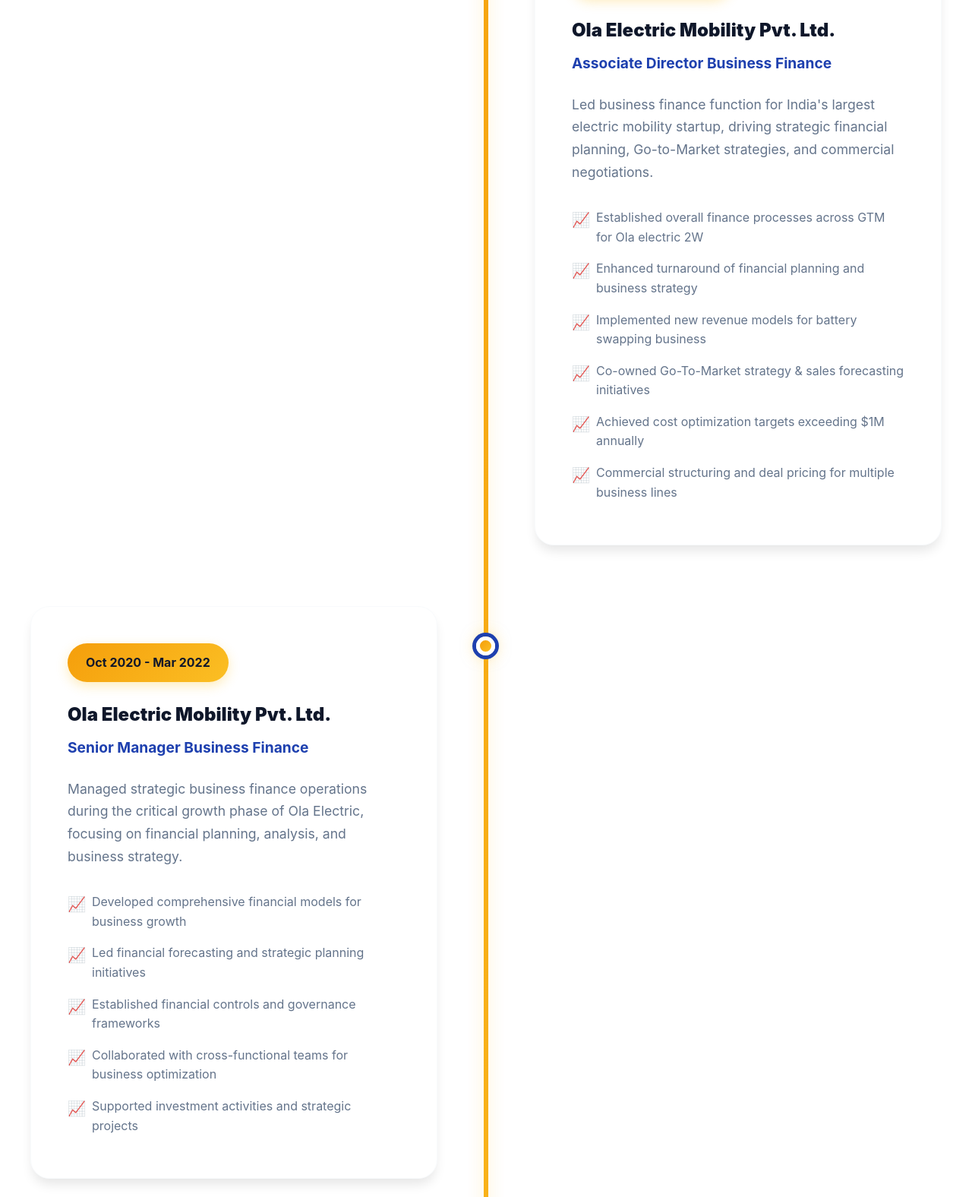
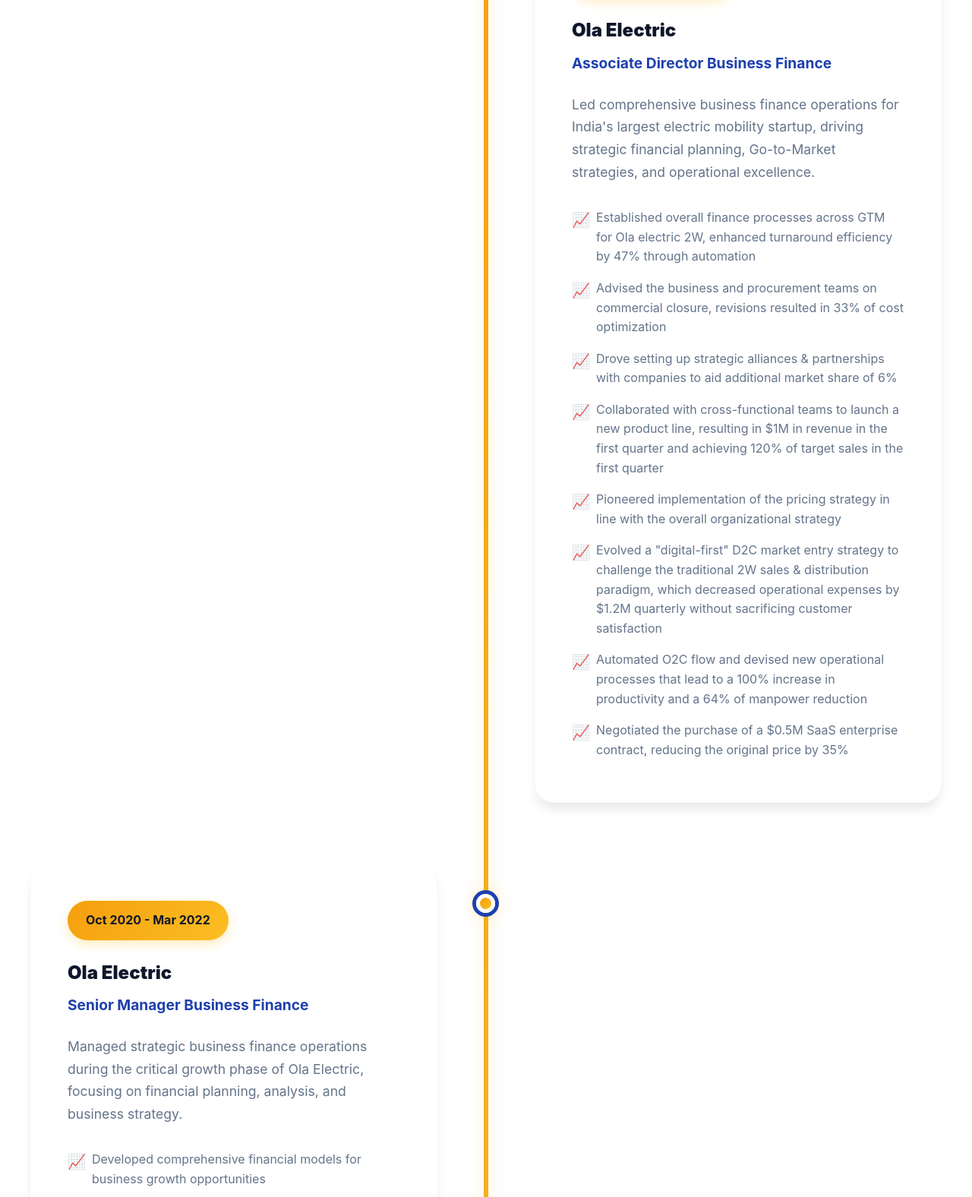
Before and after one commit to Raaghu1804/bharath_port, a website: page index.html in a window 1280 px wide. Shown: the part 6163-7739 px from the top of the page at 76% size. Drawn offline with nearby package versions, Linux system fonts and the light colour scheme.

Commit message:
Updated work_exp

```diff
--- a/index.html
+++ b/index.html
@@ -1406,19 +1406,21 @@
                     <div class="timeline-dot"></div>
                     <div class="timeline-content">
                         <div class="timeline-date">Apr 2022 - Jun 2023</div>
-                        <h3 class="company-name">Ola Electric Mobility Pvt. Ltd.</h3>
+                        <h3 class="company-name">Ola Electric</h3>
                         <h4 class="job-title">Associate Director Business Finance</h4>
                         <p class="job-description">
-                            Led business finance function for India's largest electric mobility startup,
-                            driving strategic financial planning, Go-to-Market strategies, and commercial negotiations.
+                            Led comprehensive business finance operations for India's largest electric mobility startup,
+                            driving strategic financial planning, Go-to-Market strategies, and operational excellence.
                         </p>
                         <ul class="job-highlights">
-                            <li>Established overall finance processes across GTM for Ola electric 2W</li>
-                            <li>Enhanced turnaround of financial planning and business strategy</li>
-                            <li>Implemented new revenue models for battery swapping business</li>
-                            <li>Co-owned Go-To-Market strategy & sales forecasting initiatives</li>
-                            <li>Achieved cost optimization targets exceeding $1M annually</li>
-                            <li>Commercial structuring and deal pricing for multiple business lines</li>
+                            <li>Established overall finance processes across GTM for Ola electric 2W, enhanced turnaround efficiency by 47% through automation</li>
+                            <li>Advised the business and procurement teams on commercial closure, revisions resulted in 33% of cost optimization</li>
+                            <li>Drove setting up strategic alliances & partnerships with companies to aid additional market share of 6%</li>
+                            <li>Collaborated with cross-functional teams to launch a new product line, resulting in $1M in revenue in the first quarter and achieving 120% of target sales in the first quarter</li>
+                            <li>Pioneered implementation of the pricing strategy in line with the overall organizational strategy</li>
+                            <li>Evolved a "digital-first" D2C market entry strategy to challenge the traditional 2W sales & distribution paradigm, which decreased operational expenses by $1.2M quarterly without sacrificing customer satisfaction</li>
+                            <li>Automated O2C flow and devised new operational processes that lead to a 100% increase in productivity and a 64% of manpower reduction</li>
+                            <li>Negotiated the purchase of a $0.5M SaaS enterprise contract, reducing the original price by 35%</li>
                         </ul>
                     </div>
                 </div>
@@ -1427,18 +1429,19 @@
                     <div class="timeline-dot"></div>
                     <div class="timeline-content">
                         <div class="timeline-date">Oct 2020 - Mar 2022</div>
-                        <h3 class="company-name">Ola Electric Mobility Pvt. Ltd.</h3>
+                        <h3 class="company-name">Ola Electric</h3>
                         <h4 class="job-title">Senior Manager Business Finance</h4>
                         <p class="job-description">
                             Managed strategic business finance operations during the critical growth phase
                             of Ola Electric, focusing on financial planning, analysis, and business strategy.
                         </p>
                         <ul class="job-highlights">
-                            <li>Developed comprehensive financial models for business growth</li>
+                            <li>Developed comprehensive financial models for business growth opportunities</li>
                             <li>Led financial forecasting and strategic planning initiatives</li>
                             <li>Established financial controls and governance frameworks</li>
                             <li>Collaborated with cross-functional teams for business optimization</li>
                             <li>Supported investment activities and strategic projects</li>
+                            <li>Implemented cost control measures and performance tracking systems</li>
                         </ul>
                     </div>
                 </div>
```
